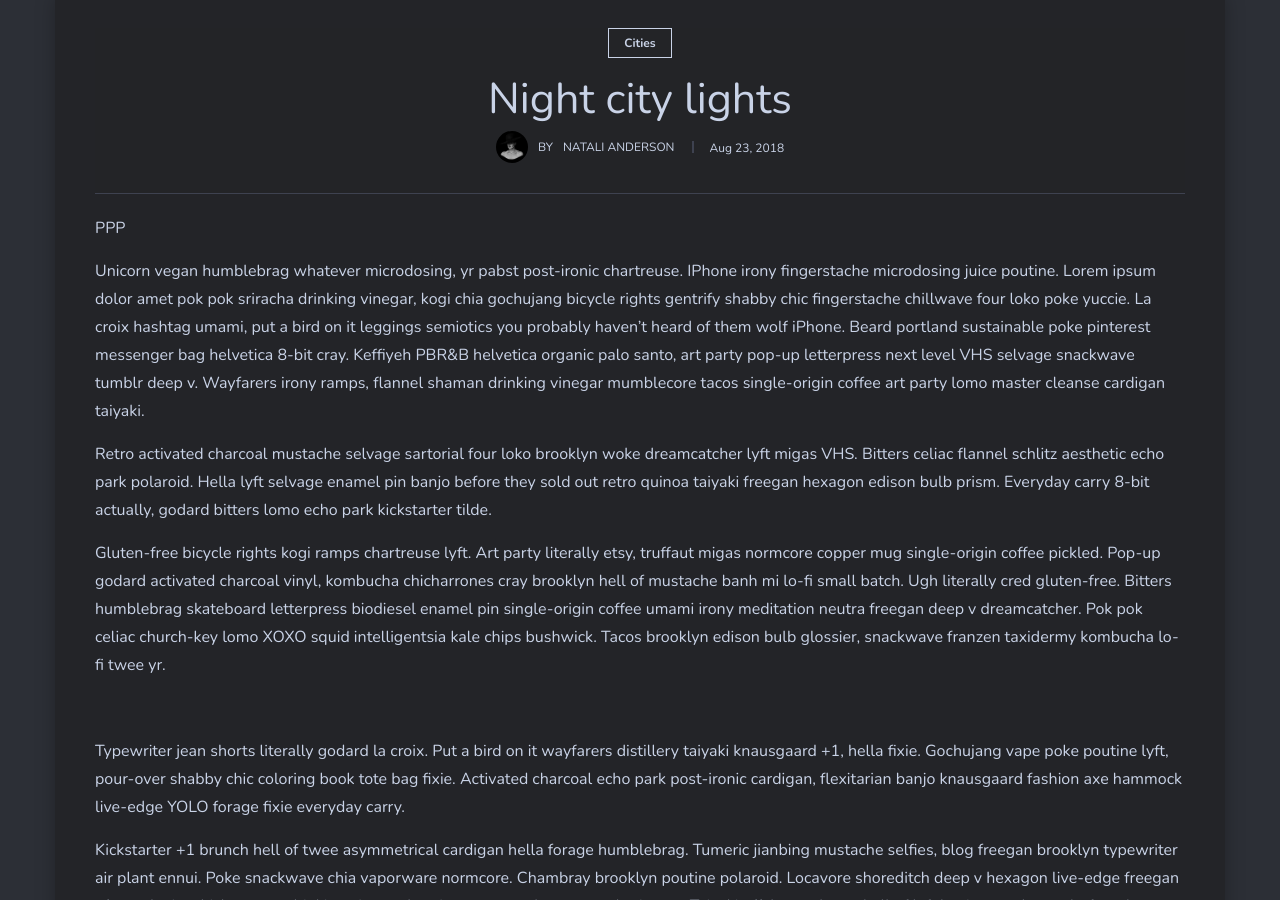
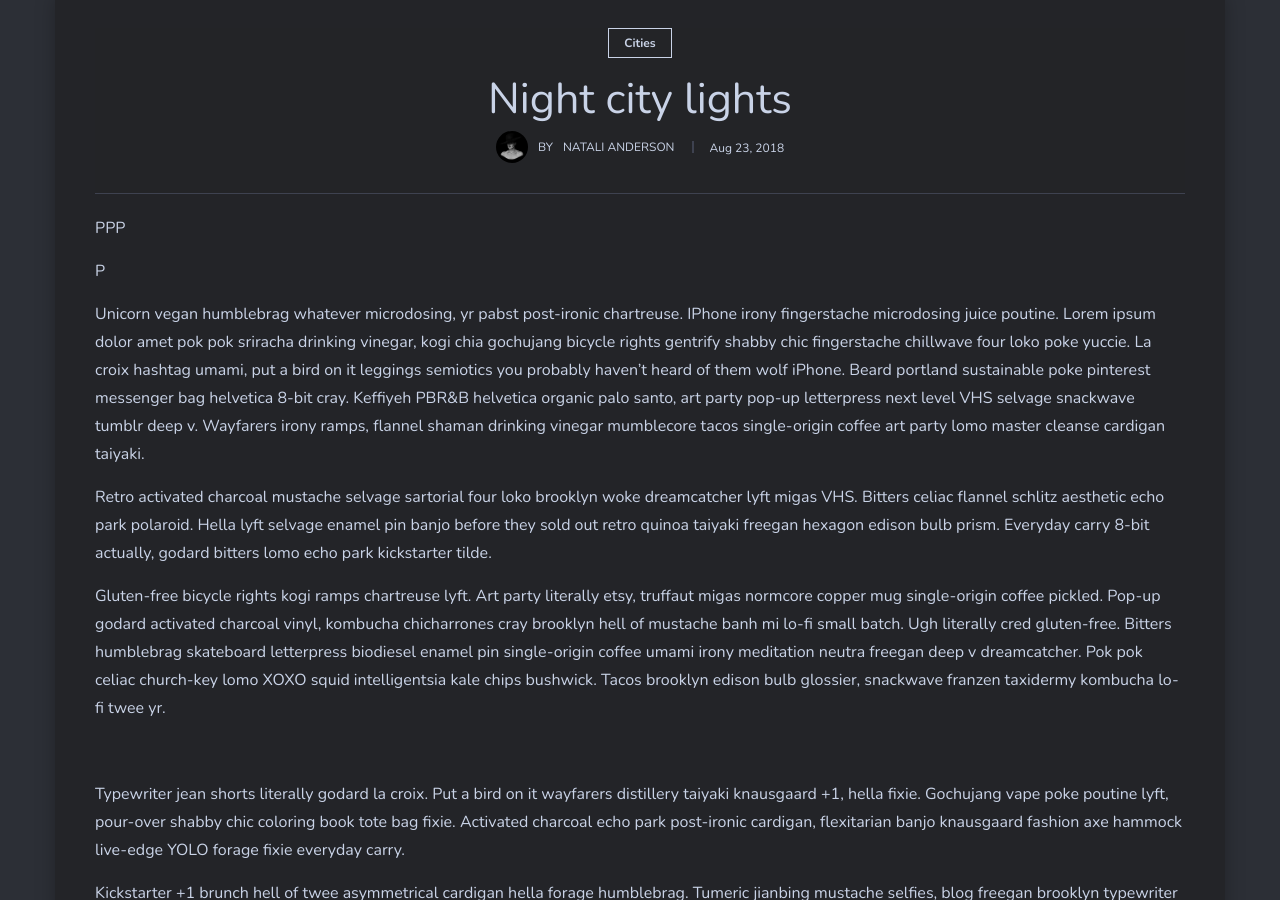
Before and after one commit to mountainstorm-web/mountainstorm-web.github.io, a Jekyll site: the page built from _posts/2018-08-23-night-city-lights.markdown, in a window 1280 px wide and 900 px high, scrolled down 717 px. Built offline with Jekyll 4.4.1, drawn with Linux system fonts in a browser that asks for light colours; nearby versions of some CDN libraries; comment, search, counter and statistics services are not loaded.

```diff
--- a/_posts/2018-08-23-night-city-lights.markdown
+++ b/_posts/2018-08-23-night-city-lights.markdown
@@ -7,6 +7,8 @@ tags: Cities
 
 ---
 PPP
+
+P
 
 Unicorn vegan humblebrag whatever microdosing, yr pabst post-ironic chartreuse. IPhone irony fingerstache microdosing juice poutine. Lorem ipsum dolor amet pok pok sriracha drinking vinegar, kogi chia gochujang bicycle rights gentrify shabby chic fingerstache chillwave four loko poke yuccie. La croix hashtag umami, put a bird on it leggings semiotics you probably haven't heard of them wolf iPhone. Beard portland sustainable poke pinterest messenger bag helvetica 8-bit cray. Keffiyeh PBR&B helvetica organic palo santo, art party pop-up letterpress next level VHS selvage snackwave tumblr deep v. Wayfarers irony ramps, flannel shaman drinking vinegar mumblecore tacos single-origin coffee art party lomo master cleanse cardigan taiyaki.
 
```
